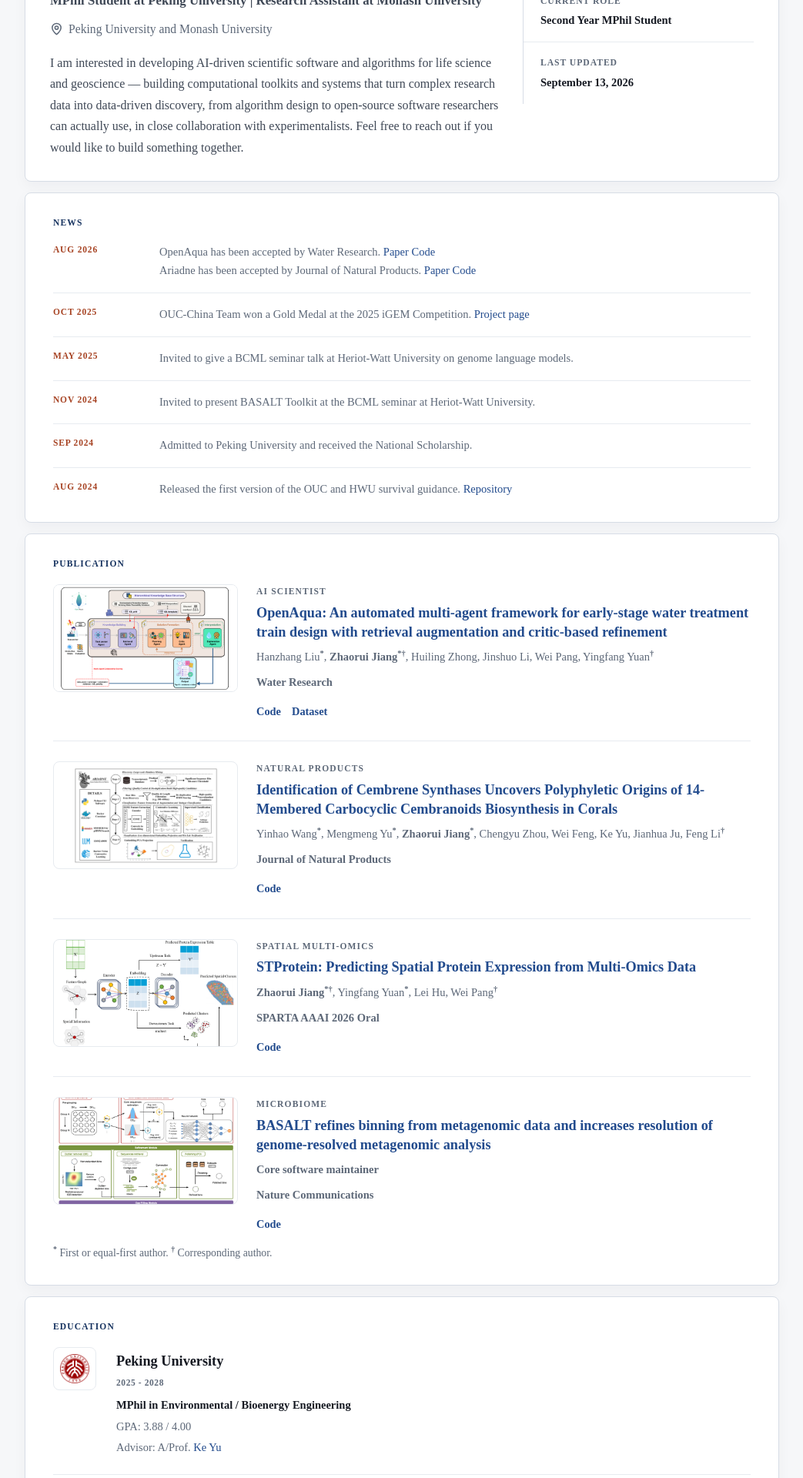
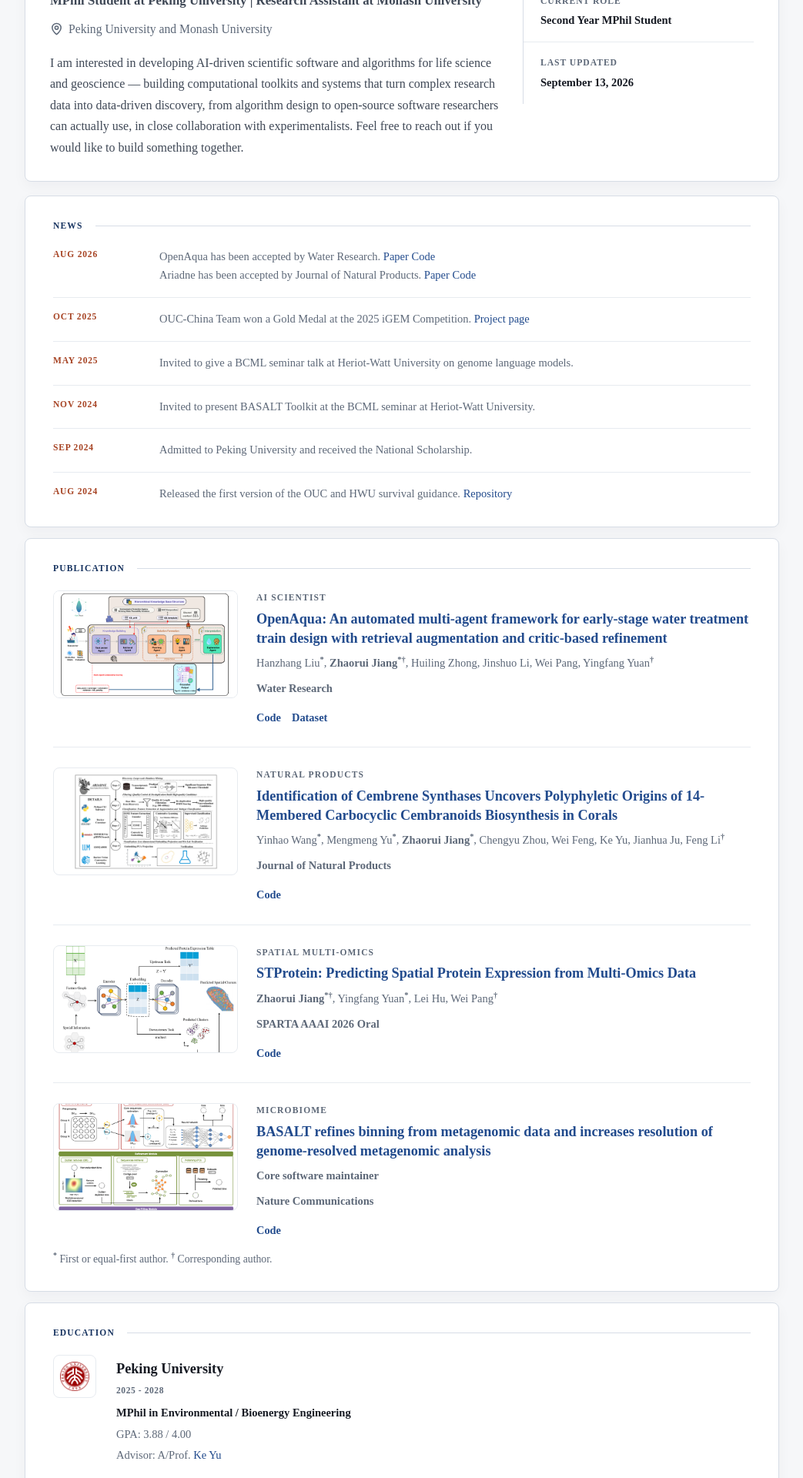
Before and after one commit to zhaorui-bi/zhaorui-bi.github.io, a Jekyll site: the page built from index.html, in a window 1280 px wide. Shown: the part 396-2316 px from the top of the page at 77% size, without its empty margins (118-1161 px from the left). Built offline with Jekyll 4.4.1, drawn with Linux system fonts in a browser that asks for light colours.

Commit message:
Editorial typography polish and auto-versioned CSS
- Add hairline rule extending from section headings
- Increase spacing between content cards
- Refine link underline thickness and add selection color
- Enable text-wrap pretty for the bio
- Drop the footer seal; version CSS by build time so visitors
  always receive fresh styles after each deploy

```diff
--- a/_layouts/default.html
+++ b/_layouts/default.html
@@ -54,7 +54,11 @@
         ]
       }
     </script>
-    <link rel="stylesheet" type="text/css" href="/css/main.css" />
+    <link
+      rel="stylesheet"
+      type="text/css"
+      href="/css/main.css?v={{ site.time | date: '%s' }}"
+    />
   </head>
   <body>
     <div class="page-shell">
--- a/css/main.css
+++ b/css/main.css
@@ -46,11 +46,16 @@
   color: var(--blue);
   text-decoration: none;
   text-underline-offset: 0.18em;
+  text-decoration-thickness: 0.07em;
 }
 
 a:hover {
   color: var(--blue-dark);
   text-decoration: underline;
+}
+
+::selection {
+  background: rgba(34, 75, 141, 0.16);
 }
 
 img {
@@ -70,7 +75,7 @@
 
 .container {
   display: grid;
-  gap: 14px;
+  gap: 18px;
 }
 
 .profile-card,
@@ -252,6 +257,7 @@
   color: var(--muted-strong);
   font-size: 1rem;
   line-height: 1.72;
+  text-wrap: pretty;
 }
 
 .profile-snapshot {
@@ -310,8 +316,17 @@
 }
 
 .section-heading {
-  display: block;
-  margin-bottom: 18px;
+  display: flex;
+  align-items: center;
+  gap: 16px;
+  margin-bottom: 20px;
+}
+
+.section-heading::after {
+  content: "";
+  flex: 1;
+  height: 1px;
+  background: var(--line);
 }
 
 .section-kicker,
```
